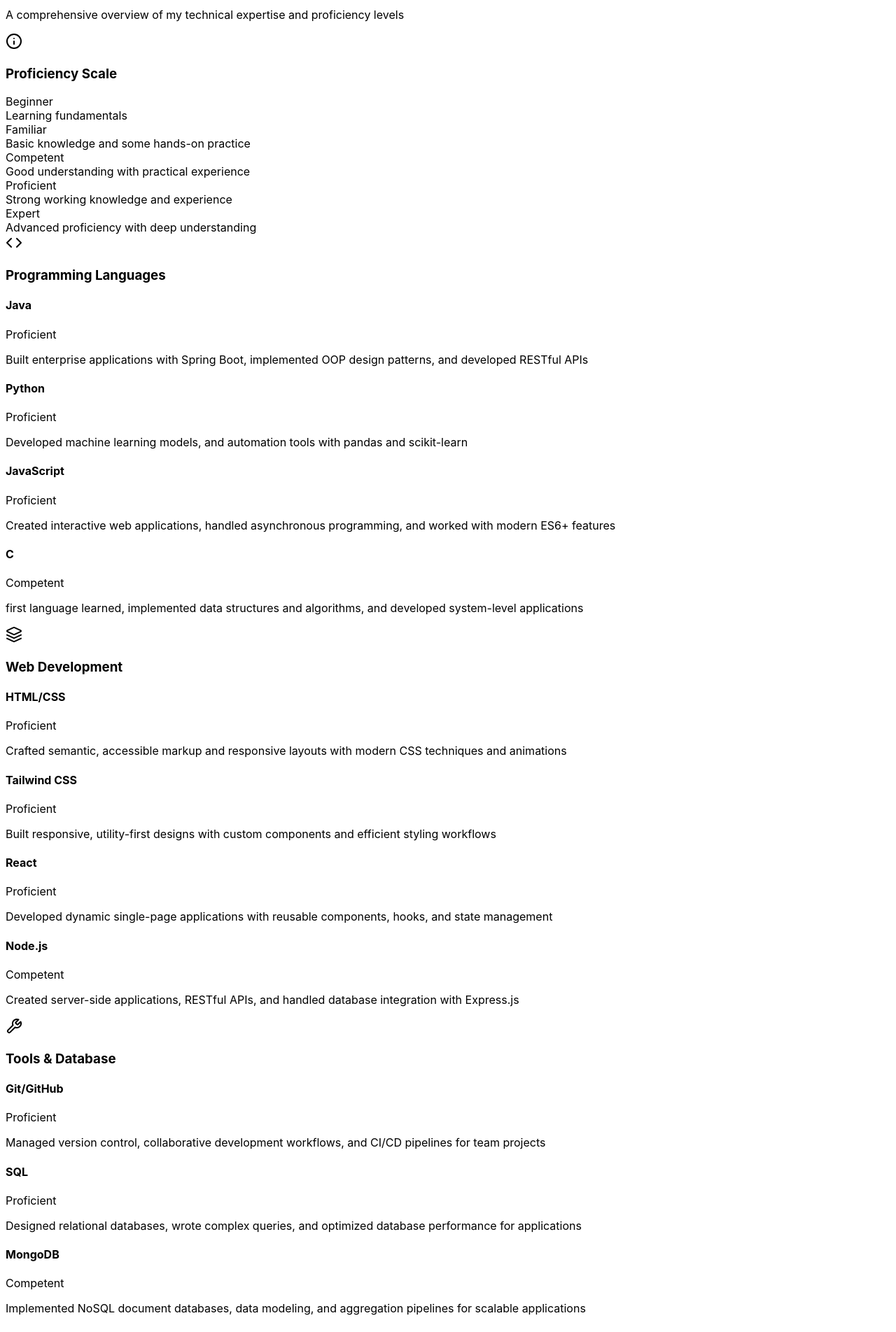
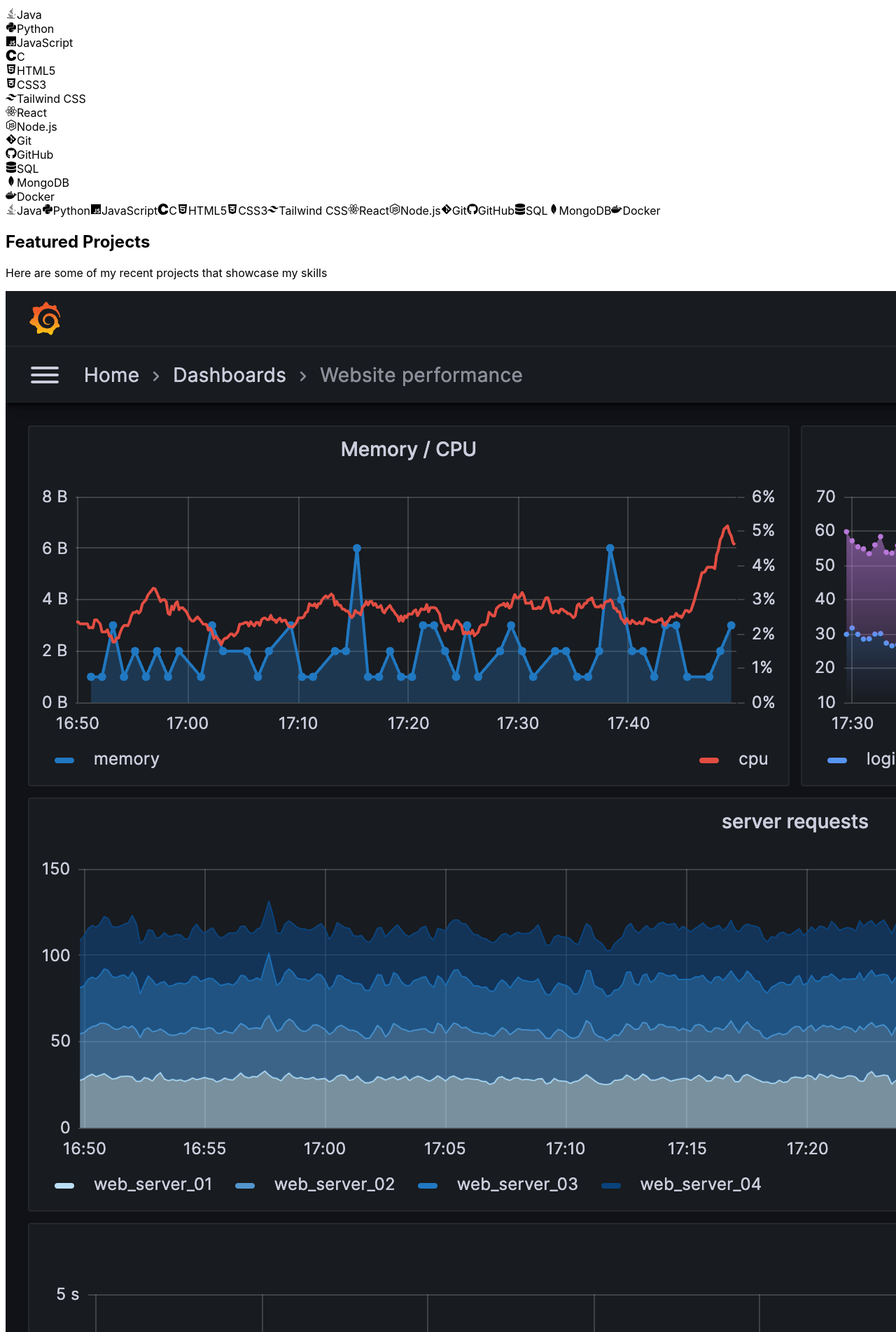
Before and after one commit to Nithin-ganiga/Portfolio, a React (Vite) app in the folder client/: page / in a window 1280 px wide. Shown: the part 2560-4464 px from the top of the page at 70% size. Built offline with nearby package versions, Linux system fonts and the light colour scheme.

Commit message:
small changes

```diff
--- a/client/src/components/professional-skills-section.tsx
+++ b/client/src/components/professional-skills-section.tsx
@@ -1,132 +1,49 @@
 import { motion } from "framer-motion";
-import { Code, Layers, Wrench, Info } from "lucide-react";
 import { useIntersectionObserver } from "@/hooks/use-intersection-observer";
-import { useState } from "react";
+import {
+  FaJava,
+  FaPython,
+  FaJs,
+  FaHtml5,
+  FaCss3Alt,
+  FaReact,
+  FaNodeJs,
+  FaGitAlt,
+  FaGithub,
+  FaDatabase,
+  FaDocker
+} from "react-icons/fa";
+import {
+  SiC,
+  SiTailwindcss,
+  SiMongodb
+} from "react-icons/si";
 
 export default function ProfessionalSkillsSection() {
   const { ref, isIntersecting } = useIntersectionObserver({ threshold: 0.1 });
-  const [hoveredSkill, setHoveredSkill] = useState<string | null>(null);
 
-  // Professional proficiency levels with clear definitions
-  const proficiencyLevels = [
-    { level: 5, label: "Expert", description: "Advanced proficiency with deep understanding", color: "#059669" },
-    { level: 4, label: "Proficient", description: "Strong working knowledge and experience", color: "#0d9488" },
-    { level: 3, label: "Competent", description: "Good understanding with practical experience", color: "#0891b2" },
-    { level: 2, label: "Familiar", description: "Basic knowledge and some hands-on practice", color: "#3b82f6" },
-    { level: 1, label: "Beginner", description: "Learning fundamentals", color: "#6366f1" }
+  const skills = [
+    { name: "Java", icon: FaJava, color: "text-orange-500" },
+    { name: "Python", icon: FaPython, color: "text-blue-400" },
+    { name: "JavaScript", icon: FaJs, color: "text-yellow-400" },
+    { name: "C", icon: SiC, color: "text-blue-600" },
+    { name: "HTML5", icon: FaHtml5, color: "text-orange-600" },
+    { name: "CSS3", icon: FaCss3Alt, color: "text-blue-500" },
+    { name: "Tailwind CSS", icon: SiTailwindcss, color: "text-cyan-400" },
+    { name: "React", icon: FaReact, color: "text-cyan-400" },
+    { name: "Node.js", icon: FaNodeJs, color: "text-green-500" },
+    { name: "Git", icon: FaGitAlt, color: "text-orange-500" },
+    { name: "GitHub", icon: FaGithub, color: "text-white" },
+    { name: "SQL", icon: FaDatabase, color: "text-blue-600" },
+    { name: "MongoDB", icon: SiMongodb, color: "text-green-500" },
+    { name: "Docker", icon: FaDocker, color: "text-blue-400" }
   ];
 
-  const skillCategories = [
-    {
-      icon: Code,
-      title: "Programming Languages",
-      color: "text-slate-700 dark:text-slate-300",
-      skills: [
-        {
-          name: "Java",
-          level: 4,
-          description: "Built enterprise applications with Spring Boot, implemented OOP design patterns, and developed RESTful APIs"
-        },
-        {
-          name: "Python",
-          level: 4,
-          description: "Developed machine learning models, and automation tools with pandas and scikit-learn"
-        },
-        {
-          name: "JavaScript",
-          level: 4,
-          description: "Created interactive web applications, handled asynchronous programming, and worked with modern ES6+ features"
-        },
-        {
-          name: "C",
-          level: 3,
-          description: "first language learned, implemented data structures and algorithms, and developed system-level applications"
-        }
-      ]
-    },
-    {
-      icon: Layers,
-      title: "Web Development",
-      color: "text-slate-700 dark:text-slate-300",
-      skills: [
-        {
-          name: "HTML/CSS",
-          level: 4,
-          description: "Crafted semantic, accessible markup and responsive layouts with modern CSS techniques and animations"
-        },
-        {
-          name: "Tailwind CSS",
-          level: 4,
-          description: "Built responsive, utility-first designs with custom components and efficient styling workflows"
-        },
-        {
-          name: "React",
-          level: 4,
-          description: "Developed dynamic single-page applications with reusable components, hooks, and state management"
-        },
-        {
-          name: "Node.js",
-          level: 3,
-          description: "Created server-side applications, RESTful APIs, and handled database integration with Express.js"
-        }
-      ]
-    },
-    {
-      icon: Wrench,
-      title: "Tools & Database",
-      color: "text-slate-700 dark:text-slate-300",
-      skills: [
-        {
-          name: "Git/GitHub",
-          level: 4,
-          description: "Managed version control, collaborative development workflows, and CI/CD pipelines for team projects"
-        },
-        {
-          name: "SQL",
-          level: 4,
-          description: "Designed relational databases, wrote complex queries, and optimized database performance for applications"
-        },
-        {
-          name: "MongoDB",
-          level: 3,
-          description: "Implemented NoSQL document databases, data modeling, and aggregation pipelines for scalable applications"
-        },
-        {
-          name: "Docker",
-          level: 3,
-          description: "Containerised applications, managed multi-container deployments, and streamlined development environments"
-        }
-      ]
-    }
-  ];
-
-  const getProficiencyInfo = (level: number) => {
-    return proficiencyLevels.find(p => p.level === level) || proficiencyLevels[2];
-  };
-
-  const renderProficiencyDots = (level: number) => {
   return (
-      <div className="flex items-center gap-1" aria-label={`Proficiency level ${level} out of 5`}>
-        {[1, 2, 3, 4, 5].map((dot) => (
-          <div
-            key={dot}
-            className={`w-2.5 h-2.5 rounded-full transition-colors duration-200 ${
-              dot <= level
-                ? 'bg-slate-300'
-                : 'bg-slate-600'
-            }`}
-            aria-hidden="true"
-          />
-        ))}
-      </div>
-    );
-  };
-
-  return (
-    <section id="skills" className="py-20 relative" ref={ref}>
+    <section id="skills" className="py-16 relative" ref={ref}>
       <div className="max-w-6xl mx-auto px-4">
         <motion.div
-          className="text-center mb-16"
+          className="text-center mb-12"
           initial={{ opacity: 0, y: 50 }}
           animate={isIntersecting ? { opacity: 1, y: 0 } : {}}
           transition={{ duration: 0.8 }}
@@ -134,123 +51,49 @@ export default function ProfessionalSkillsSection() {
           <h2 className="text-4xl md:text-5xl font-bold text-white mb-4">
             Skills & Technologies
           </h2>
-          <div className="w-24 h-1 bg-slate-300 mx-auto mb-6" />
-          <p className="text-slate-400 text-lg max-w-2xl mx-auto">
-            A comprehensive overview of my technical expertise and proficiency levels
-          </p>
+          <div className="w-24 h-1 bg-gradient-to-r from-blue-500 to-cyan-500 mx-auto" />
         </motion.div>
 
-        {/* Proficiency Legend */}
+        {/* Minimalistic Skills Grid */}
+        <div className="grid grid-cols-3 md:grid-cols-5 lg:grid-cols-7 gap-6 max-w-4xl mx-auto">
+          {skills.map((skill, index) => (
             <motion.div
-          className="bg-slate-800 rounded-lg p-6 mb-12 shadow-sm border border-slate-700"
+              key={skill.name}
+              className="group flex flex-col items-center p-4 bg-slate-800/30 rounded-xl hover:bg-slate-700/50 transition-all duration-300 cursor-pointer"
               initial={{ opacity: 0, y: 30 }}
               animate={isIntersecting ? { opacity: 1, y: 0 } : {}}
-          transition={{ duration: 0.6, delay: 0.2 }}
+              transition={{ duration: 0.5, delay: index * 0.1 }}
+              whileHover={{ scale: 1.1, y: -5 }}
             >
-          <div className="flex items-center gap-2 mb-4">
-            <Info className="w-5 h-5 text-slate-400" />
-            <h3 className="text-lg font-semibold text-white">Proficiency Scale</h3>
-          </div>
-          <div className="grid grid-cols-1 md:grid-cols-5 gap-4">
-            {proficiencyLevels.reverse().map((level) => (
-              <div key={level.level} className="flex items-center gap-3">
-                <div className="flex items-center gap-1">
-                  {[1, 2, 3, 4, 5].map((dot) => (
-                    <div
-                      key={dot}
-                      className={`w-2 h-2 rounded-full ${
-                        dot <= level.level
-                          ? 'bg-slate-300'
-                          : 'bg-slate-600'
-                      }`}
+              <skill.icon
+                className={`text-4xl ${skill.color} group-hover:scale-110 transition-transform duration-300 mb-2`}
               />
-                  ))}
-                </div>
-                <div>
-                  <div className="font-medium text-white text-sm">
-                    {level.label}
-                  </div>
-                  <div className="text-xs text-slate-400 hidden md:block">
-                    {level.description}
-                  </div>
-                </div>
-              </div>
-            ))}
-          </div>
-        </motion.div>
-
-        {/* Skills Categories */}
-        <div className="grid lg:grid-cols-3 gap-8">
-          {skillCategories.map((category, categoryIndex) => (
-            <motion.div
-              key={category.title}
-              className="bg-slate-800 rounded-lg p-8 shadow-sm border border-slate-700"
-              initial={{ opacity: 0, y: 50 }}
-              animate={isIntersecting ? { opacity: 1, y: 0 } : {}}
-              transition={{ duration: 0.6, delay: 0.4 + categoryIndex * 0.2 }}
-            >
-              <div className="flex items-center gap-3 mb-6">
-                <div className="p-2 bg-slate-700 rounded-lg">
-                  <category.icon className="w-6 h-6 text-slate-300" />
-                </div>
-                <h3 className="text-xl font-bold text-white">
-                  {category.title}
-                </h3>
-              </div>
-
-              <div className="space-y-6">
-                {category.skills.map((skill, skillIndex) => {
-                  const proficiency = getProficiencyInfo(skill.level);
-                  return (
-                    <motion.div
-                      key={skill.name}
-                      className="group"
-                      initial={{ opacity: 0, x: -20 }}
-                      animate={isIntersecting ? { opacity: 1, x: 0 } : {}}
-                      transition={{ duration: 0.4, delay: 0.6 + categoryIndex * 0.2 + skillIndex * 0.1 }}
-                      onMouseEnter={() => setHoveredSkill(skill.name)}
-                      onMouseLeave={() => setHoveredSkill(null)}
-                    >
-                      <div className="flex items-center justify-between mb-2">
-                        <div className="flex items-center gap-3">
-                          <h4 className="font-semibold text-white">
+              <span className="text-white text-sm font-medium text-center group-hover:text-cyan-300 transition-colors duration-300">
                 {skill.name}
-                          </h4>
-                          {renderProficiencyDots(skill.level)}
-                        </div>
-                        <span className="text-sm font-medium text-slate-400 bg-slate-700 px-2 py-1 rounded">
-                          {proficiency.label}
               </span>
-                      </div>
-
-                      {/* Skill Description - Always visible for accessibility, styled for elegance */}
-                      <p className="text-sm text-slate-400 leading-relaxed pl-0 transition-all duration-200">
-                        {skill.description}
-                      </p>
-                    </motion.div>
-                  );
-                })}
-              </div>
             </motion.div>
           ))}
         </div>
 
-        {/* Accessible Text Summary */}
-        <div className="sr-only" aria-label="Skills summary for screen readers">
-          <h3>Complete Skills Summary:</h3>
-          {skillCategories.map((category) => (
-            <div key={category.title}>
-              <h4>{category.title}:</h4>
-              <ul>
-                {category.skills.map((skill) => (
-                  <li key={skill.name}>
-                    {skill.name}: {getProficiencyInfo(skill.level).label} level. {skill.description}
-                  </li>
-                ))}
-              </ul>
-            </div>
+        {/* Simple tech tags for mobile */}
+        <motion.div
+          className="mt-8 md:hidden"
+          initial={{ opacity: 0 }}
+          animate={isIntersecting ? { opacity: 1 } : {}}
+          transition={{ duration: 0.8, delay: 0.5 }}
+        >
+          <div className="flex flex-wrap justify-center gap-2">
+            {skills.map((skill) => (
+              <span
+                key={skill.name}
+                className="bg-slate-700/50 text-slate-300 px-3 py-1 rounded-full text-xs font-medium flex items-center gap-2"
+              >
+                <skill.icon className={`text-sm ${skill.color}`} />
+                {skill.name}
+              </span>
             ))}
           </div>
+        </motion.div>
       </div>
     </section>
   );
--- a/package.json
+++ b/package.json
@@ -66,7 +66,7 @@
     "react-day-picker": "^8.10.1",
     "react-dom": "^18.3.1",
     "react-hook-form": "^7.55.0",
-    "react-icons": "^5.4.0",
+    "react-icons": "^5.5.0",
     "react-resizable-panels": "^2.1.7",
     "recharts": "^2.15.2",
     "tailwind-merge": "^2.6.0",
```
Also changed, not shown: 1 other file (tests, documents, lock files or other folders). Lines whose indentation alone changed are shown as unchanged.
